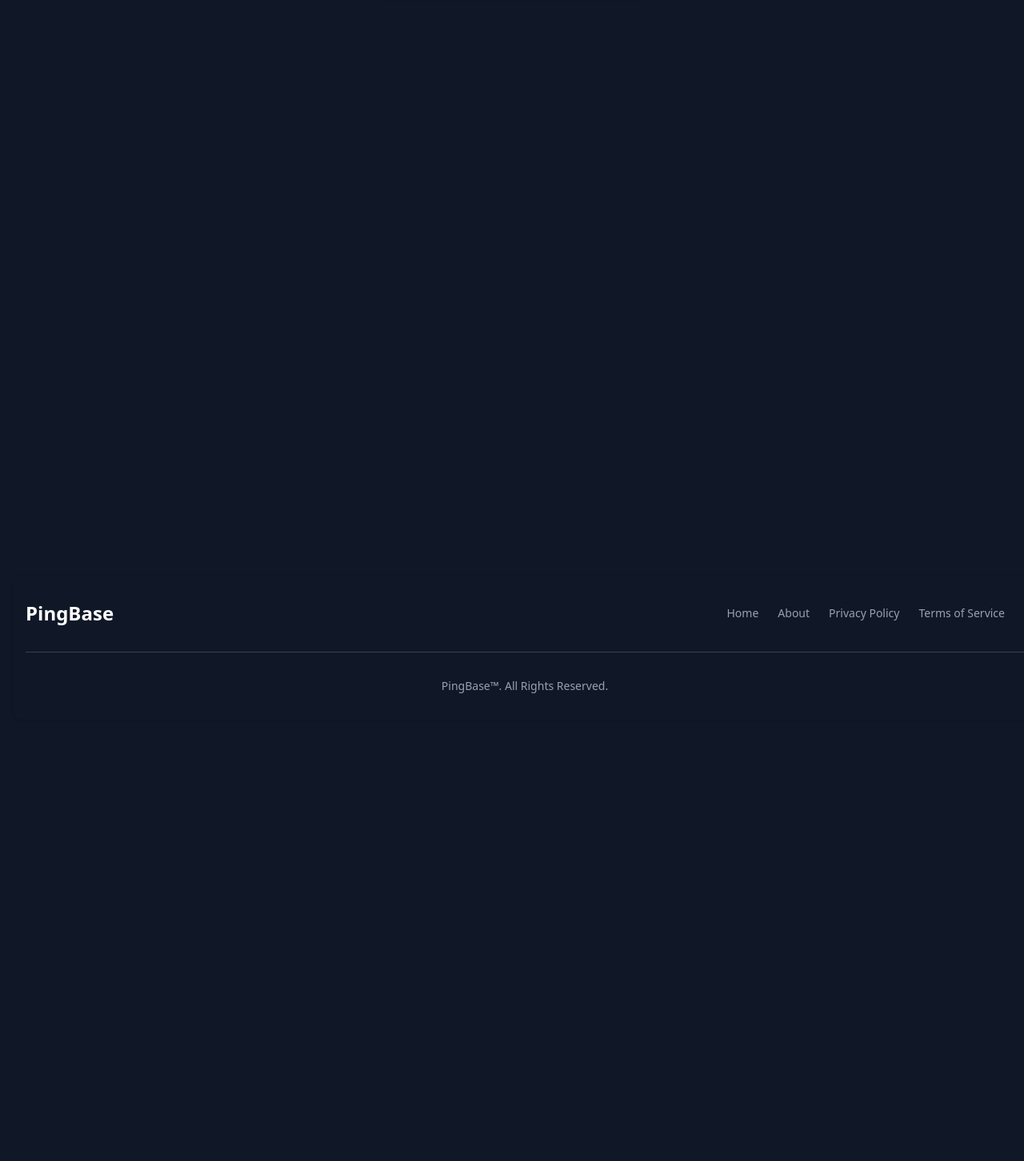
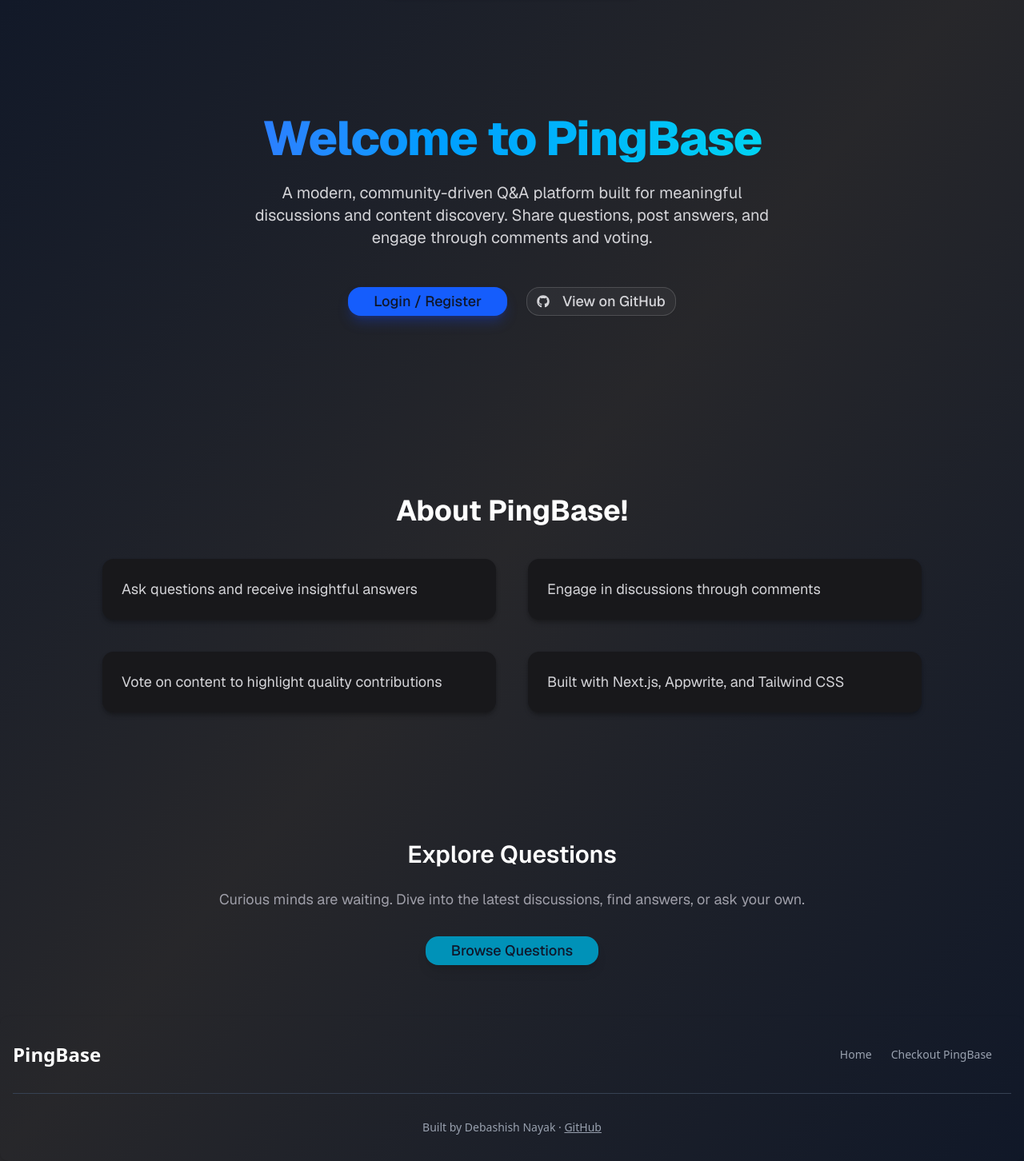
Before and after one commit to DebNayak05/pingbase, a Next.js app: page / in a window 1280 px wide. Shown: the part 97-1549 px from the top of the page at 80% size. Before the commit the page ends 1013 px from the top, so only its background shows below. Built offline with nearby package versions, Linux system fonts and the light colour scheme; no server answers.

Commit message:
All functionality implemented.

```diff
--- a/src/app/layout.tsx
+++ b/src/app/layout.tsx
@@ -27,7 +27,7 @@ export default function RootLayout({
   return (
     <html lang="en">
       <body
-        className={`${geistSans.variable} ${geistMono.variable} antialiased dark bg-gray-900`}
+        className={`${geistSans.variable} ${geistMono.variable} antialiased dark bg-gradient-to-br from-gray-900 via-zinc-800 to-gray-900`}
       >
         <Header />
         <Toaster />
--- a/src/app/page.tsx
+++ b/src/app/page.tsx
@@ -1,3 +1,74 @@
-export default function HomePage() {
-  return <div></div>;
+import { Button } from "@/components/ui/button";
+import { FaGithub } from "react-icons/fa";
+
+export default function LandingPage() {
+  return (
+    <main className="min-h-screen text-white font-sans">
+      <section className="flex flex-col items-center justify-center text-center px-6 py-32">
+        <h1 className="text-6xl font-extrabold mb-6 tracking-tight bg-clip-text text-transparent bg-gradient-to-r from-blue-500 to-cyan-400">
+          Welcome to PingBase
+        </h1>
+        <p className="text-xl max-w-2xl mb-12 text-zinc-300">
+          A modern, community-driven Q&A platform built for meaningful
+          discussions and content discovery. Share questions, post answers, and
+          engage through comments and voting.
+        </p>
+        <div className="flex gap-6">
+          <Button className="text-lg px-8 py-4 rounded-2xl bg-blue-600 hover:bg-blue-700 shadow-lg shadow-blue-800/40 transition-all duration-200">
+            Login / Register
+          </Button>
+          <a
+            href="https://github.com/DebNayak05/pingbase"
+            target="_blank"
+            rel="noopener noreferrer"
+          >
+            <Button
+              variant="outline"
+              className="text-lg px-8 py-4 rounded-2xl border-zinc-600 text-zinc-300 hover:bg-zinc-800 transition-all duration-200"
+            >
+              <FaGithub className="mr-2" /> View on GitHub
+            </Button>
+          </a>
+        </div>
+      </section>
+
+      <section className="px-6 py-24">
+        <div className="max-w-5xl mx-auto text-center">
+          <h2 className="text-4xl font-bold mb-10">About PingBase!</h2>
+          <ul className="grid sm:grid-cols-2 gap-10 text-left text-zinc-300 text-lg">
+            <li className="bg-zinc-900 p-6 rounded-xl shadow-md shadow-zinc-950/30 transition-all duration-500 hover:scale-110">
+              {" "}
+              Ask questions and receive insightful answers
+            </li>
+            <li className="bg-zinc-900 p-6 rounded-xl shadow-md shadow-zinc-950/30 transition-all duration-500 hover:scale-110">
+              {" "}
+              Engage in discussions through comments
+            </li>
+            <li className="bg-zinc-900 p-6 rounded-xl shadow-md shadow-zinc-950/30 transition-all duration-500 hover:scale-110">
+              {" "}
+              Vote on content to highlight quality contributions
+            </li>
+            <li className="bg-zinc-900 p-6 rounded-xl shadow-md shadow-zinc-950/30 transition-all duration-500 hover:scale-110">
+              {" "}
+              Built with Next.js, Appwrite, and Tailwind CSS
+            </li>
+          </ul>
+        </div>
+      </section>
+      <section className="px-6 py-16">
+        <div className="max-w-4xl mx-auto text-center">
+          <h2 className="text-3xl font-semibold mb-6">Explore Questions</h2>
+          <p className="text-zinc-400 text-lg mb-8">
+            Curious minds are waiting. Dive into the latest discussions, find
+            answers, or ask your own.
+          </p>
+          <a href="/questions">
+            <Button className="text-lg px-8 py-4 rounded-2xl bg-cyan-600 hover:bg-cyan-700 shadow-lg transition-all duration-200">
+              Browse Questions
+            </Button>
+          </a>
+        </div>
+      </section>
+    </main>
+  );
 }
--- a/src/app/users/[userId]/[userName]/UserProfile.tsx
+++ b/src/app/users/[userId]/[userName]/UserProfile.tsx
@@ -48,7 +48,7 @@ export default function UserProfile({
   }, []);
   return (
     <div className="flex flex-col gap-3 items-center p-4">
-      <Card className=" bg-gray-800 border-blue-300 w-8/12">
+      <Card className=" bg-gradient-to-bl from-gray-800 via-zinc-600 to-gray-800 border-blue-300 w-8/12">
         <CardHeader>
           <CardTitle className="text-5xl">
             {loading ? "Loading..." : user ? user.name : "server error"}
--- a/src/app/users/[userId]/[userName]/page.tsx
+++ b/src/app/users/[userId]/[userName]/page.tsx
@@ -16,12 +16,12 @@ export default async function ProfileSummary({
   const answers = await databases.listDocuments<AnswerDocument>(
     db,
     answerCollection,
-    [Query.equal("authorId", userId), Query.limit(1)],
+    [Query.equal("authorId", userId), Query.limit(1)]
   );
   const questions = await databases.listDocuments<QuestionDocument>(
     db,
     questionCollection,
-    [Query.equal("authorId", userId), Query.limit(1)],
+    [Query.equal("authorId", userId), Query.limit(1)]
   );
   const user: number = (
     await axios.post(`${process.env.NEXT_PUBLIC_BASE_URL}/api/getUser`, {
@@ -33,7 +33,7 @@ export default async function ProfileSummary({
       <div className="h-full group/card">
         <div
           className={cn(
-            " cursor-pointer overflow-hidden relative card  rounded-md shadow-xl  mx-auto backgroundImage flex flex-col justify-between p-4 bg-orange-500 text-center",
+            " cursor-pointer overflow-hidden relative card  rounded-md shadow-xl  mx-auto backgroundImage flex flex-col justify-between p-4 bg-radial from-orange-500 via-orange-700 to-orange-900 text-center"
           )}
         >
           <div className="absolute w-full h-full top-0 left-0 transition duration-300 group-hover/card:bg-black opacity-60"></div>
@@ -56,7 +56,7 @@ export default async function ProfileSummary({
       <div className="h-full group/card">
         <div
           className={cn(
-            " cursor-pointer overflow-hidden relative card  rounded-md shadow-xl  mx-auto backgroundImage flex flex-col justify-between p-4 bg-sky-500 text-center",
+            " cursor-pointer overflow-hidden relative card  rounded-md shadow-xl  mx-auto backgroundImage flex flex-col justify-between p-4 bg-radial from-sky-500 via-sky-700 to-sky-900 text-center"
           )}
         >
           <div className="absolute w-full h-full top-0 left-0 transition duration-300 group-hover/card:bg-black opacity-60"></div>
@@ -79,7 +79,7 @@ export default async function ProfileSummary({
       <div className="h-full group/card">
         <div
           className={cn(
-            " cursor-pointer overflow-hidden relative card  rounded-md shadow-xl  mx-auto backgroundImage flex flex-col justify-between p-4 bg-orange-500 text-center",
+            " cursor-pointer overflow-hidden relative card  rounded-md shadow-xl  mx-auto backgroundImage flex flex-col justify-between p-4 bg-radial from-orange-500 via-orange-700 to-orange-900 text-center"
           )}
         >
           <div className="absolute w-full h-full top-0 left-0 transition duration-300 group-hover/card:bg-black opacity-60"></div>
--- a/src/components/answerComponents/answerCard.tsx
+++ b/src/components/answerComponents/answerCard.tsx
@@ -3,7 +3,6 @@ import { MagicCard } from "../magicui/magic-card";
 import { ModifiedAnsDoc } from "../questionComponents/QuestionAnswerDisplay";
 import {
   Card,
-  CardAction,
   CardContent,
   CardDescription,
   CardHeader,
--- a/src/components/commonComponents/Footer.tsx
+++ b/src/components/commonComponents/Footer.tsx
@@ -8,16 +8,8 @@ const Footer = () => {
       href: "/",
     },
     {
-      title: "About",
-      href: "/about",
-    },
-    {
-      title: "Privacy Policy",
-      href: "/privacy-policy",
-    },
-    {
-      title: "Terms of Service",
-      href: "/terms-of-service",
+      title: "Checkout PingBase",
+      href: "/questions",
     },
     // {
     //   title: "Questions",
@@ -25,7 +17,7 @@ const Footer = () => {
     // },
   ];
   return (
-    <footer className="bg-white rounded-lg shadow-sm dark:bg-gray-900 m-4 min-w-screen">
+    <footer className="rounded-lg shadow-sm bg-transparent">
       <div className="w-full max-w-screen-xl mx-auto p-4 md:py-8">
         <div className="sm:flex sm:items-center sm:justify-between">
           <Link
@@ -53,10 +45,13 @@ const Footer = () => {
         </div>
         <hr className="my-6 border-gray-200 sm:mx-auto dark:border-gray-700 lg:my-8" />
         <span className="block text-sm text-gray-500 sm:text-center dark:text-gray-400">
-          <Link href="/" className="hover:underline">
-            PingBase™
+          Built by Debashish Nayak ·{" "}
+          <Link
+            href="https://github.com/DebNayak05/pingbase"
+            className="underline"
+          >
+            GitHub
           </Link>
-          . All Rights Reserved.
         </span>
       </div>
     </footer>
--- a/src/components/commonComponents/Header.tsx
+++ b/src/components/commonComponents/Header.tsx
@@ -20,5 +20,5 @@ export default function Header() {
       link: `/users/${user.$id}/${slugify(user.name)}`,
     });
   }
-  return <FloatingNav navItems={navItems} className="dark:bg-gray-900" />;
+  return <FloatingNav navItems={navItems} className="bg-gradient-to-br from-gray-900 via-zinc-800 to-gray-900" />;
 }
--- a/src/components/questionComponents/QuestionForm.tsx
+++ b/src/components/questionComponents/QuestionForm.tsx
@@ -11,7 +11,7 @@ import { databases, storage } from "@/models/client/config";
 import { useAuthStore } from "@/store/Auth";
 import { QuestionDocument } from "@/types/types";
 import MDEditor from "@uiw/react-md-editor";
-import { AppwriteException, ID } from "node-appwrite";
+import { ID } from "node-appwrite";
 import { useEffect, useState } from "react";
 import { Input } from "../ui/input";
 import { Button } from "../ui/button";
```
